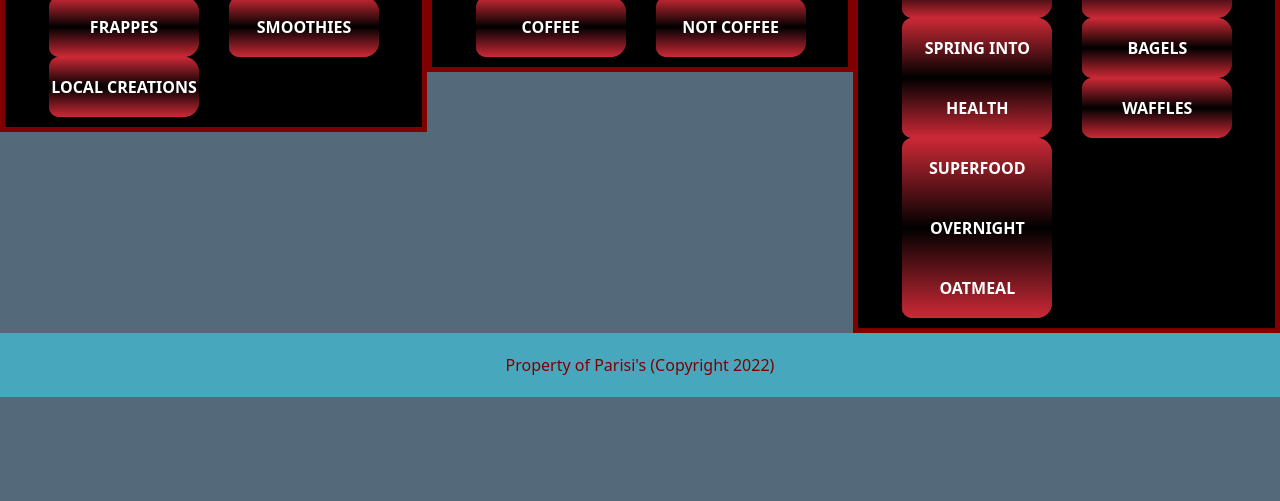
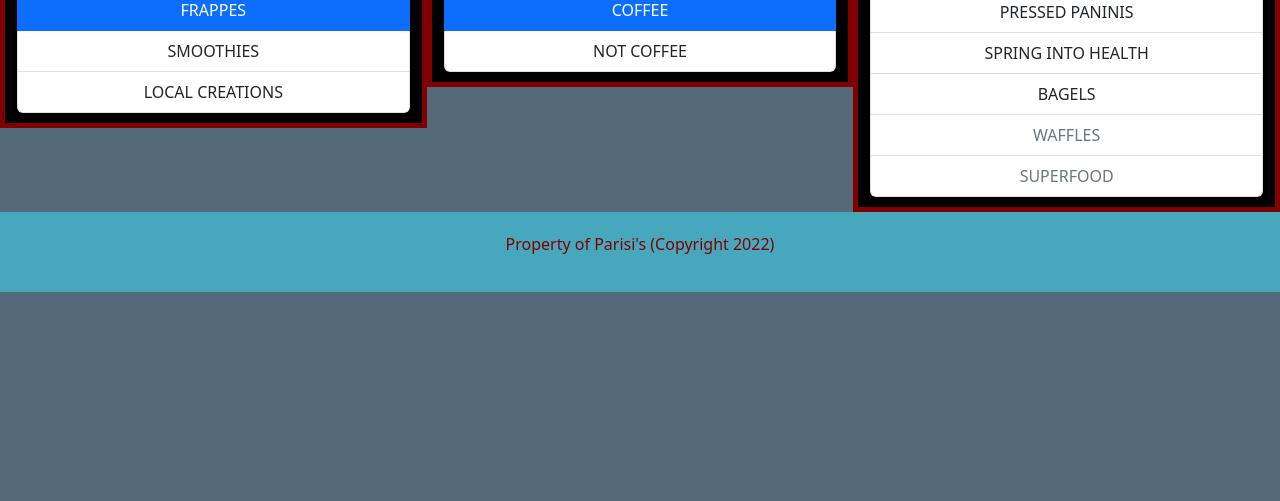
Before and after one commit to LifeJunkieRaj/canesForcaster, a plain HTML site: page index.html in a window 1280 px wide. Shown: the part 299-800 px from the top of the page. Drawn offline with nearby package versions, Linux system fonts and the light colour scheme.

Commit message:
"onload and bootstrap list buttons"

```diff
--- /dev/null
+++ b/app.js
@@ -0,0 +1,6 @@
+
+
+function onLoad() {
+    // alert("Function onLoad() called");
+    document.getElementById("timestamp").innerHTML = Date();
+  }
--- a/index.html
+++ b/index.html
@@ -6,7 +6,7 @@
         <script src="https://cdn.jsdelivr.net/npm/bootstrap@5.2.0-beta1/dist/js/bootstrap.bundle.min.js" integrity="sha384-pprn3073KE6tl6bjs2QrFaJGz5/SUsLqktiwsUTF55Jfv3qYSDhgCecCxMW52nD2" crossorigin="anonymous"></script>
         <link href="app.css" rel="stylesheet"/>
     </head>
-    <body>
+    <body onload="onLoad();">
         <header class="container-fluid">
             <h1>CANE'S FORCASTER</h1>
         </header>
@@ -52,31 +52,42 @@
                 <aside class="col-sm-4">
                     <h2 class="title">WIND CHILL FACTOR | COLD FRONT</h2>
                     <div>
-                        <ul id="menuItemsButtons">
+                        <!-- <ul id="menuItemsButtons">
                             <li><a href="#">FRAPPES</a></li>
 
                             <li><a href="#">SMOOTHIES</a></li>
 
                             <li><a href="#">LOCAL CREATIONS</a></li>
-                        </ul>
+                        </ul> -->
+                        <div class="list-group">
+                          <button type="button" class="list-group-item list-group-item-action active" aria-current="true">
+                            FRAPPES
+                          </button>
+                          <button type="button" class="list-group-item list-group-item-action">SMOOTHIES</button>
+                          <button type="button" class="list-group-item list-group-item-action">LOCAL CREATIONS</button>
+                        </div>
                     </div>
                 </aside>
 
                 <aside class="col-sm-4">
                     <h2 class="title">HEAT WAVE (WIND CHILL upon request)</h2>
                     <div>
-                        <ul id="menuItemsButtons">
+                        <!-- <ul id="menuItemsButtons">
                             <li><a href="#">COFFEE</a></li>
 
                             <li><a href="#">NOT COFFEE</a></li>
-                        </ul>
+                        </ul> -->
+                        <div class="list-group">
+                          <button type="button" class="list-group-item list-group-item-action active" aria-current="true">COFFEE</button>
+                          <button type="button" class="list-group-item list-group-item-action">NOT COFFEE</button>
+                        </div>
                     </div>
                 </aside>
 
                 <aside class="col-sm-4">
                     <h2 class="title">TASTY COMESTIBLES</h2>
                     <div>
-                        <ul id="menuItemsButtons">
+                        <!-- <ul id="menuItemsButtons">
                             <li><a href="#">AUSSIE PIES</a></li>
 
                             <li><a href="#">PRESSED PANINIS</a></li>
@@ -88,13 +99,24 @@
                             <li><a href="#">WAFFLES</a></li>
 
                             <li><a href="#">SUPERFOOD OVERNIGHT OATMEAL</a></li>
-                        </ul>
+                        </ul> -->
+                        <div class="list-group">
+                          <button type="button" class="list-group-item list-group-item-action active" aria-current="true">
+                            AUSSIE PIES
+                          </button>
+                          <button type="button" class="list-group-item list-group-item-action">PRESSED PANINIS</button>
+                          <button type="button" class="list-group-item list-group-item-action">SPRING INTO HEALTH</button>
+                          <button type="button" class="list-group-item list-group-item-action">BAGELS</button>
+                          <button type="button" class="list-group-item list-group-item-action" disabled>WAFFLES</button>
+                          <button type="button" class="list-group-item list-group-item-action" disabled>SUPERFOOD</button>
+                        </div>
                     </div>
                 </aside>
             </div>
         </div>
         <footer class="container-fluid">
             Property of Parisi's (Copyright 2022)
+            <p id="timestamp"></p>
         </footer>
     </body>
 </html>
```
